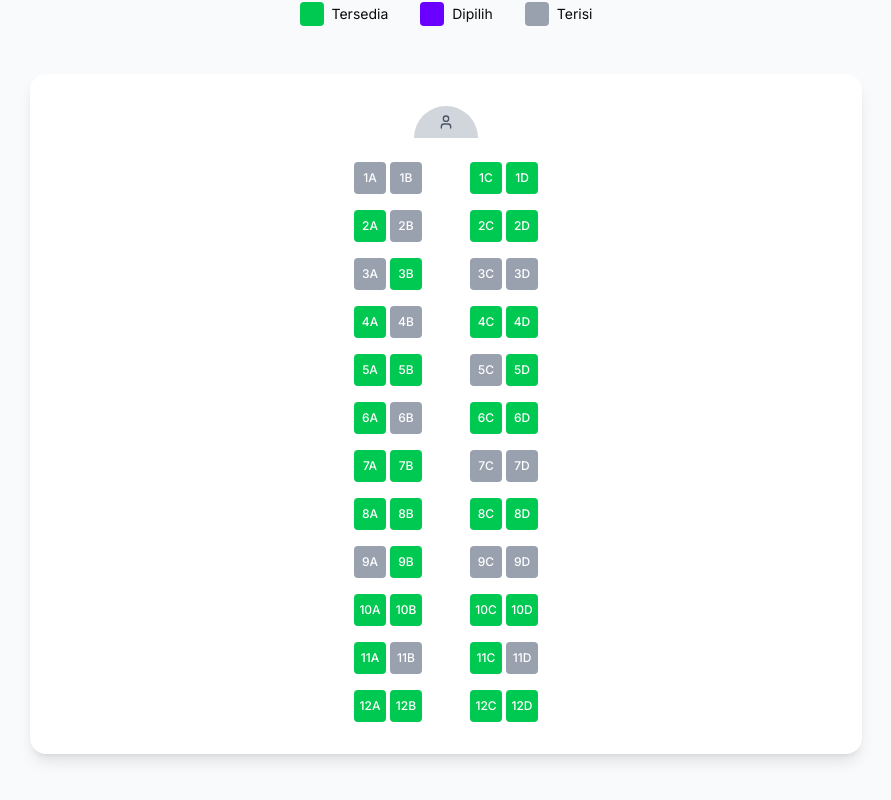
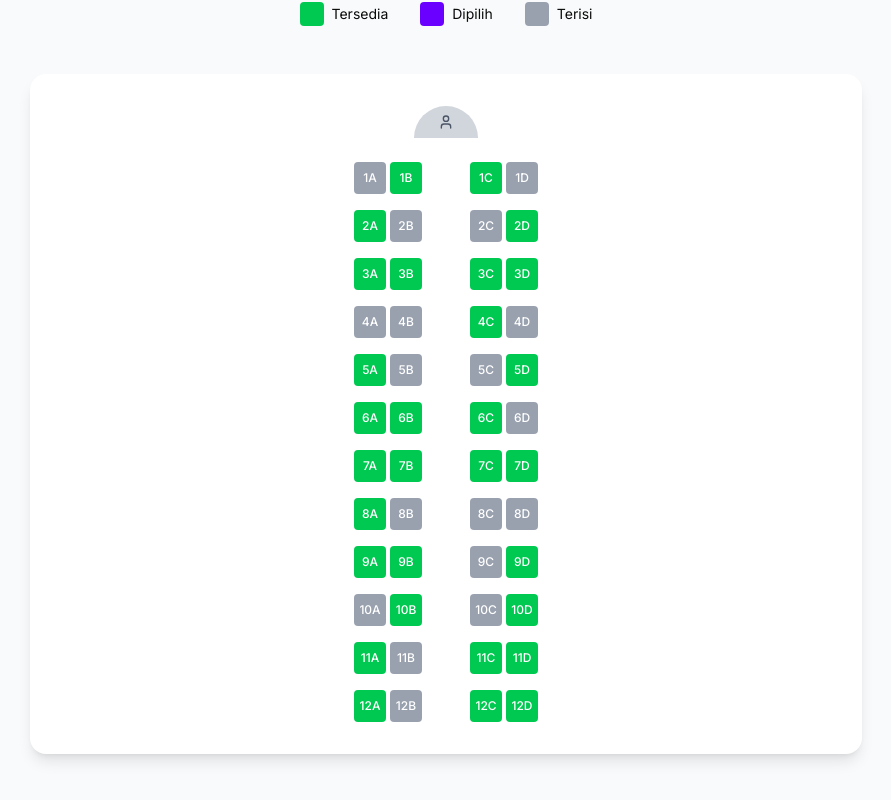
Before and after one commit to mirzaq19/sigs-gathering, a Next.js app: page /transportation in a window 1280 px wide. Shown: the part 858-1658 px from the top of the page, without its empty margins (194-1085 px from the left). Built offline with nearby package versions, Linux system fonts and the light colour scheme.

Commit message:
fix: move seat occupancy logic to useEffect for proper initialization

```diff
--- a/app/transportation/page.tsx
+++ b/app/transportation/page.tsx
@@ -1,6 +1,6 @@
 'use client';
 
-import { useState } from 'react';
+import { useEffect, useState } from 'react';
 import { motion, useInView } from 'motion/react';
 import { useRef } from 'react';
 import { Bus, User, Check } from 'lucide-react';
@@ -29,13 +29,22 @@ export default function TransportationPage() {
           id: `${row}${letter}`,
           row,
           number: `${row}${letter}`,
-          isOccupied: Math.random() < 0.3, // 30% chance of being occupied
+          isOccupied: false, // initially all seats are not occupied
           isSelected: false,
         });
       });
     }
     return seatArray;
   });
+
+  useEffect(() => {
+    setSeats(prevSeats =>
+      prevSeats.map(seat => ({
+        ...seat,
+        isOccupied: Math.random() < 0.3, // 30% chance of being occupied
+      }))
+    );
+  }, []);
 
   const [selectedSeat, setSelectedSeat] = useState<string | null>(null);
 
```
